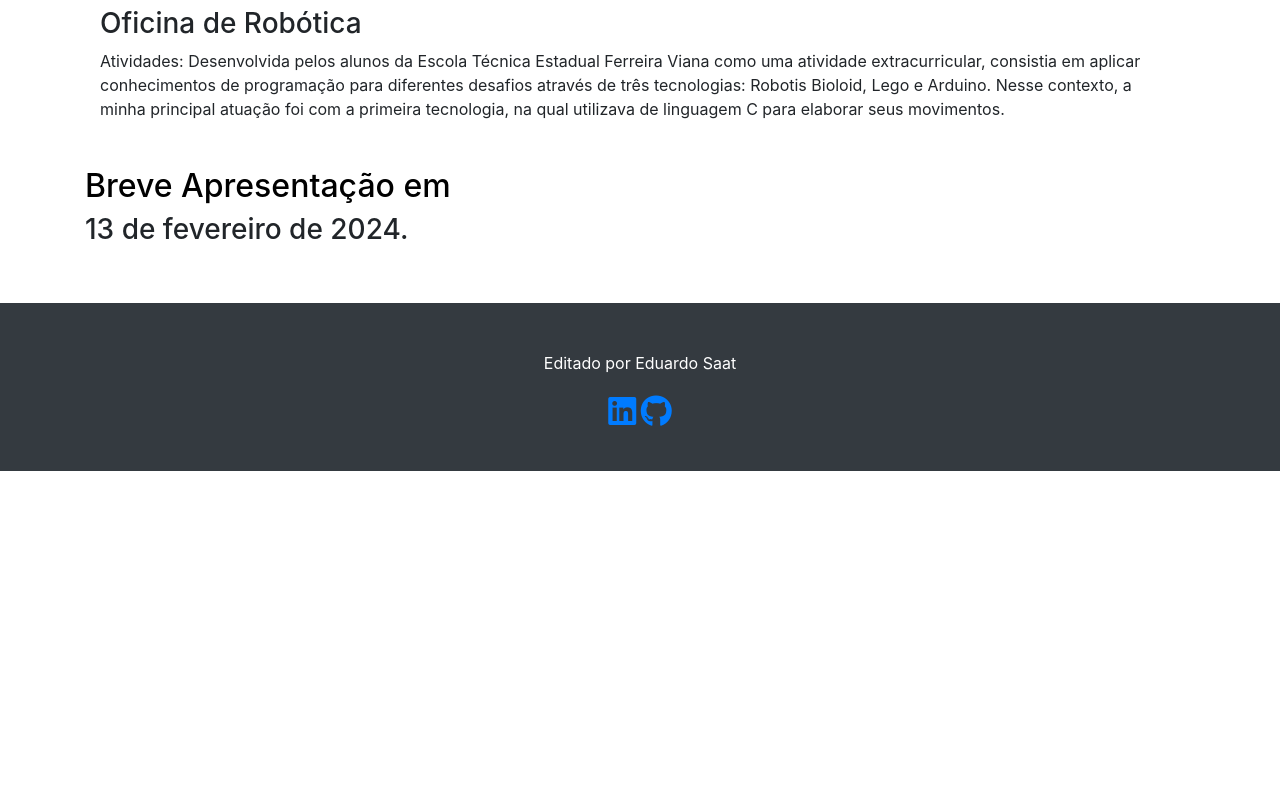
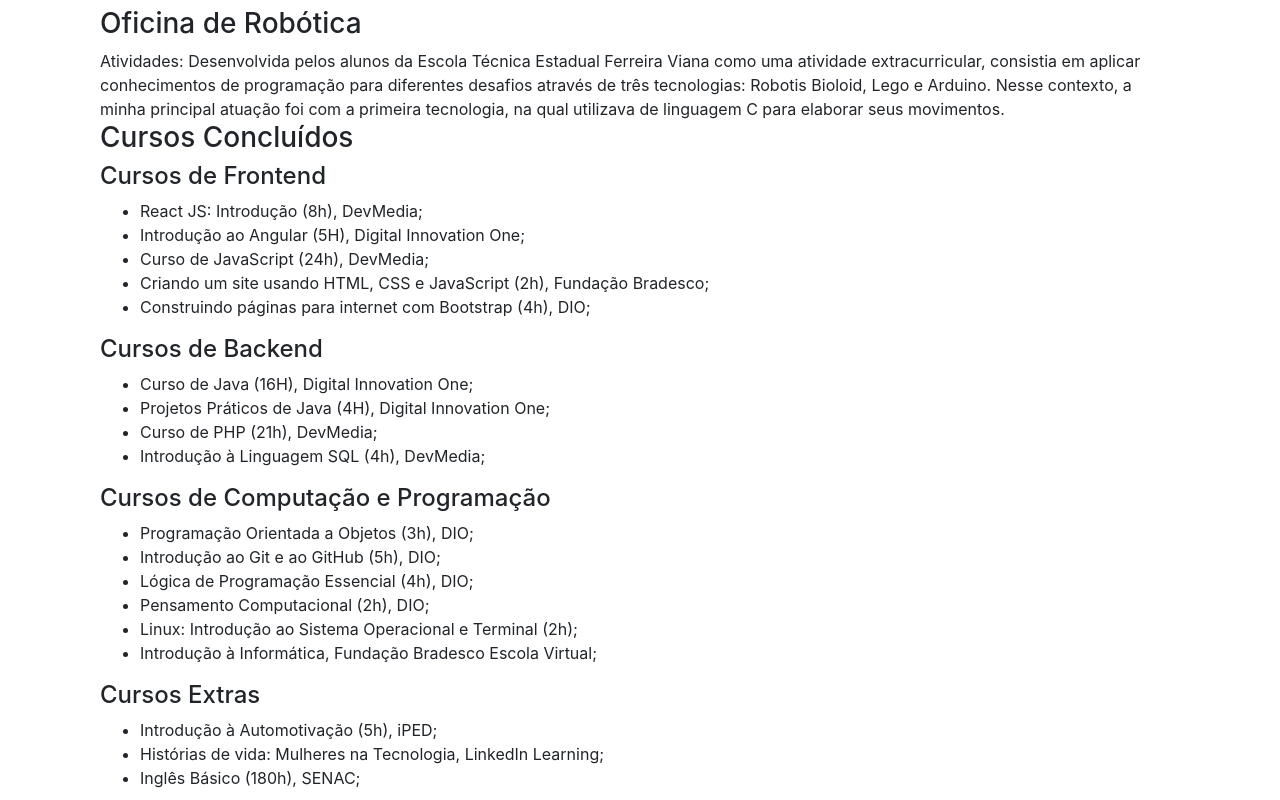
Before and after one commit to eduardosaatkamp/portfolioEduardoSaat, a website: page OficinaRobotica.html in a window 1280 px wide. Shown: the part 2020-2820 px from the top of the page. Before the commit the page ends 2491 px from the top, so only its background shows below. Drawn offline with Linux system fonts and the light colour scheme.

Commit message:
Atualizado cursos

```diff
--- a/OficinaRobotica.html
+++ b/OficinaRobotica.html
@@ -111,6 +111,42 @@
                         <h3>Oficina de Robótica</h3>
 
 Atividades: Desenvolvida pelos alunos da Escola Técnica Estadual Ferreira Viana como uma atividade extracurricular, consistia em aplicar conhecimentos de programação para diferentes desafios através de três tecnologias: Robotis Bioloid, Lego e Arduino. Nesse contexto, a minha principal atuação foi com a primeira tecnologia, na qual utilizava de linguagem C para elaborar seus movimentos.
+
+<h3>Cursos Concluídos</h3>
+<h4>Cursos de Frontend</h4>
+<ul>
+  <li>React JS: Introdução (8h), DevMedia;</li>
+  <li>Introdução ao Angular (5H), Digital Innovation One;</li>
+  <li>Curso de JavaScript (24h), DevMedia;</li>
+  <li>Criando um site usando HTML, CSS e JavaScript (2h), Fundação Bradesco;</li>
+  <li>Construindo páginas para internet com Bootstrap (4h), DIO;</li>
+</ul>
+
+<h4>Cursos de Backend</h4>
+<ul>
+  <li>Curso de Java (16H), Digital Innovation One;</li>
+  <li>Projetos Práticos de Java (4H), Digital Innovation One;</li>
+  <li>Curso de PHP (21h), DevMedia;</li>
+  <li>Introdução à Linguagem SQL (4h), DevMedia;</li>
+</ul>
+
+<h4>Cursos de Computação e Programação</h4>
+<ul>
+  <li>Programação Orientada a Objetos (3h), DIO;</li>
+  <li>Introdução ao Git e ao GitHub (5h), DIO;</li>
+  <li>Lógica de Programação Essencial (4h), DIO;</li>
+  <li>Pensamento Computacional (2h), DIO;</li>
+  <li>Linux: Introdução ao Sistema Operacional e Terminal (2h);</li>
+  <li>Introdução à Informática, Fundação Bradesco Escola Virtual;</li>
+</ul>
+
+<h4>Cursos Extras</h4>
+<ul>
+  <li>Introdução à Automotivação (5h), iPED;</li>
+  <li>Histórias de vida: Mulheres na Tecnologia, LinkedIn Learning;</li>
+  <li>Inglês Básico (180h), SENAC;</li>
+</ul>
+
                     </P>
               </article>
             <!-- fim article -->
```
Also changed, not shown: index.html (+7 -11 lines).
